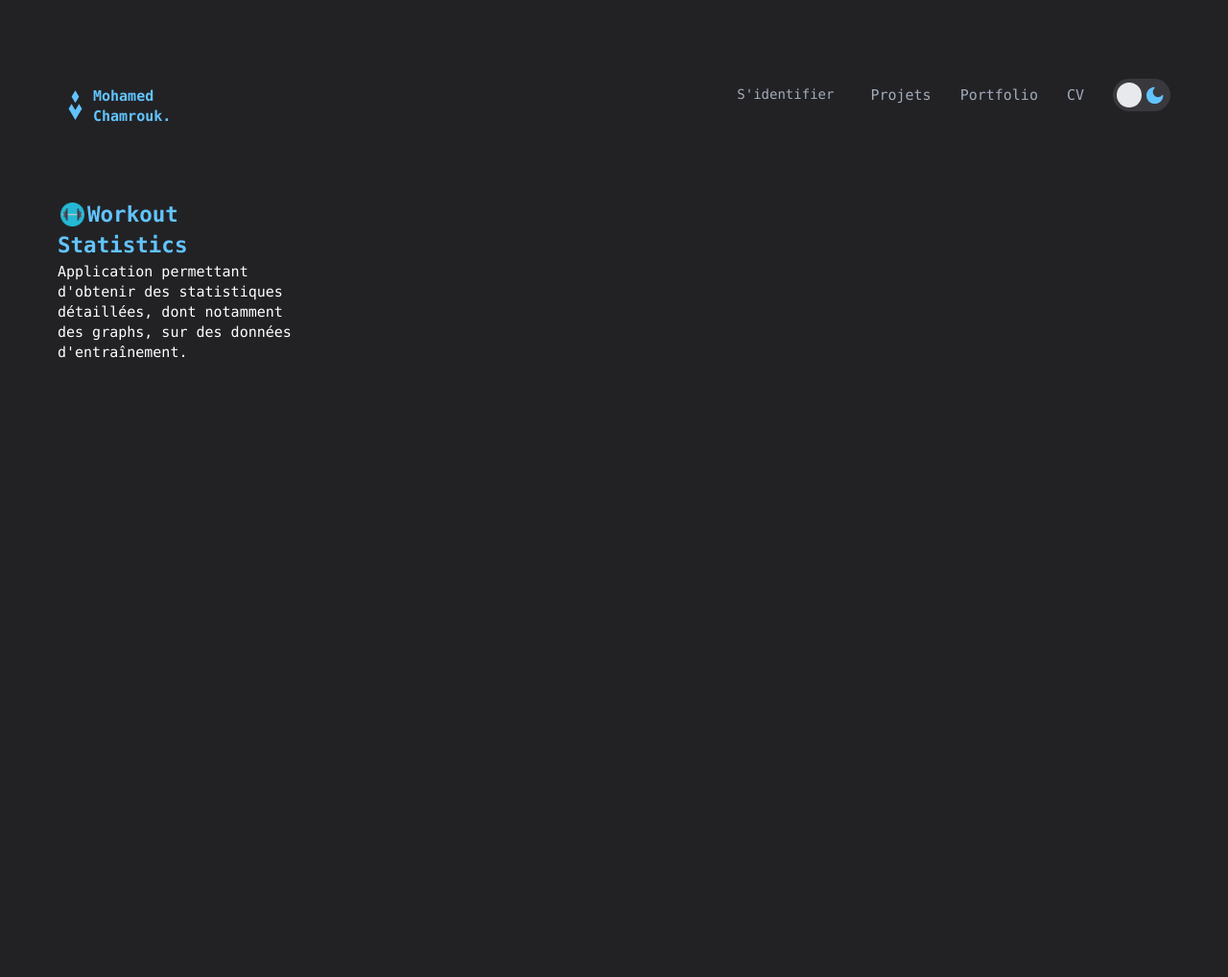
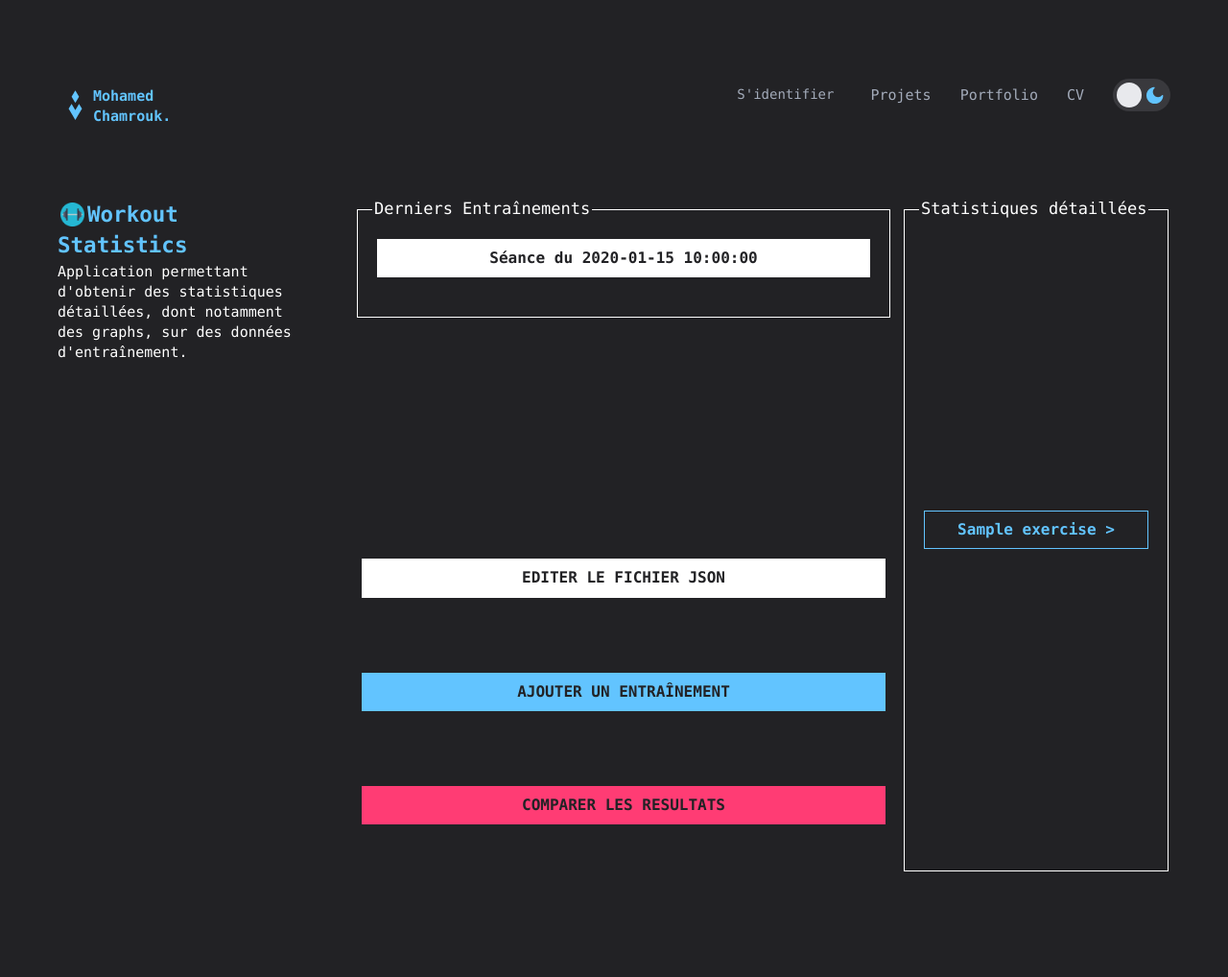
Before and after one commit to mohamed-chamrouk/mohamed.chamrouk.fr, a Flask app: template mohamed_chamrouk_fr/templates/projects/workout/workout_home.html in a window 1280 px wide. Shown: the whole page at 96% size. Before the commit the page ends 373 px from the top, so only its background shows below. Run offline with Flask 2, Linux system fonts and the light colour scheme; the template is opened without the code that fills it: most values are stand-ins (such as "Sample title", 1, 10 or a date in 2020); parts of the project's set-up code (start-up, migrations or seed data) failed here and were passed over.

Commit message:
Ajout de la page d'accueil de l'onglet workout et lien entre la page et le détail d'une séance

```diff
--- a/mohamed_chamrouk_fr/project_workout.py
+++ b/mohamed_chamrouk_fr/project_workout.py
@@ -1,5 +1,7 @@
+import mohamed_chamrouk_fr
 import requests
 import json
+from mohamed_chamrouk_fr import app
 import mohamed_chamrouk_fr.startup as startup
 from flask import (redirect, Blueprint, request, render_template, url_for,
                    make_response)
@@ -52,15 +54,18 @@ def workout():
         jsonFile.close()
 
     sessions = jsonWorkout['sessions']
-    session1 = sessions[5]
-    return render_template('projects/workout/workout_single.html', workout=session1, img_dict=img_dict, type=type)
+    return render_template('projects/workout/workout_home.html', sessions=sessions, exercises=list(img_dict.keys()))
 
-@wkt.route("/projects/workout/<int:id>")
+@wkt.route("/projects/workout/<string:date>")
 @login_required
-def workout_detail(id):
+def workout_detail(date):
+    date=date.replace('-', '/')
     with open('mohamed_chamrouk_fr/templates/projects/workout/temp_workout_data_output.json') as jsonFile:
         jsonWorkout = json.load(jsonFile)
         jsonFile.close()
-
-    session = jsonWorkout['sessions'][id]
-    return render_template('projects/workout/workout.html', workout=session1, img_dict=img_dict, type=type)
+    session = []
+    for workout in jsonWorkout['sessions']:
+        if workout['date'] == date:
+            session += [workout]
+    app.logger.info(f"{session} et {session[0]}")
+    return render_template('projects/workout/workout_single.html', workout=session[0], img_dict=img_dict, type=type)
--- a/mohamed_chamrouk_fr/static/css/workout.css
+++ b/mohamed_chamrouk_fr/static/css/workout.css
@@ -24,12 +24,35 @@ p a {
 }
 
 tr {
-    font-size : initial;
+    font-size: initial;
     font-weight: 600;
+}
+
+.table-home td,
+.table-home th,
+.table-home td p {
+    vertical-align: middle;
+    margin-bottom: 0px;
+    text-align: center;
+    border: 0px;
+    border-collapse: unset;
+}
+
+.button-edits {
+    grid-area: two;
+    margin-top: 10px;
+    margin-inline-start: 2px;
+    margin-inline-end: 2px;
 }
 
 .terminal-alert {
     margin-bottom: 0px;
+}
+
+.btn {
+    padding-top: 0.5em;
+    padding-bottom: 0.5em;
+    width: 100%;
 }
 
 @media (min-width: 768px) {
@@ -41,6 +64,16 @@ tr {
     }
     .mobile-head {
         width: 20%;
+    }
+    .wrapper-workout {
+        display: grid;
+        grid-gap: 10px;
+        grid-template-columns: 2fr 1fr;
+        grid-template-areas: "one three" "two three";
+    }
+    .overflow-field {
+        overflow-y: scroll;
+        height: 700px;
     }
 }
 
--- a/mohamed_chamrouk_fr/templates/projects/workout/workout_home.html
+++ b/mohamed_chamrouk_fr/templates/projects/workout/workout_home.html
@@ -1,5 +1,73 @@
-{% extends 'projects/workout/workout.html' %}
+{% extends 'projects/workout/workout.html' %} {% block content %}
+<div class="wrapper-workout">
+    <form action="/projects/workout/" style="grid-area: one" method="POST">
+        <fieldset>
+            <legend style="font-size: 17px">Derniers Entraînements</legend>
+            <table class="table-info table-home" style="table-layout:fixed; width:100%; height: 100%; margin-top:0px; ">
+                <thead style="visibility: collapse;">
+                    <tr style="vertical-align:middle">
+                        <th>Entraînements</th>
+                    </tr>
+                </thead>
+                <tbody>
+                    {% for session in sessions[-7:] %}
+                    <tr>
+                        <td style="border-right-width: 0px;">
+                            <a class="btn btn-default" href="/projects/workout/{{session['date']|replace('/', '-')}}">Séance du {{session['date']}}</a>
+                        </td>
+                    </tr>
+                    {% endfor %}
+                </tbody>
+            </table>
+        </fieldset>
+    </form>
+    <div class="button-edits">
+        <table class="table-info table-home" style="table-layout:fixed; width:100%; height: 100%; margin-top:0px; ">
+            <thead style="visibility: collapse;">
+                <tr style="vertical-align:middle">
+                    <th style="width: 30%"></th>
+                </tr>
+            </thead>
+            <tbody>
+                <tr>
+                    <td>
+                        <a class="btn btn-default">EDITER LE FICHIER JSON</a>
+                    </td>
+                </tr>
+                <tr>
+                    <td>
+                        <a class="btn btn-primary">AJOUTER UN ENTRAÎNEMENT</a>
+                    </td>
+                </tr>
+                <tr>
+                    <td>
+                        <a class="btn btn-error">COMPARER LES RESULTATS</a>
+                    </td>
+                </tr>
+            </tbody>
+        </table>
+    </div>
+    <form class="form-spotify-stat" action="/projects/workout/" style="grid-area: three" method="POST">
+        <fieldset class="overflow-field">
+            <legend style="font-size: 17px">Statistiques détaillées</legend>
+            <table class="table-info table-home" style="table-layout:fixed; width:100%; height: 100%; margin-top:0px;">
+                <thead style="visibility: collapse;">
+                    <tr style="vertical-align:middle">
+                        <th>Exercices</th>
+                    </tr>
+                </thead>
+                <tbody>
+                    {% for exercise in exercises %}
+                    <tr>
+                        <td>
+                            <a class="btn btn-secondary">{{ exercise }} &gt;</a>
+                        </td>
+                    </tr>
+                    {% endfor %}
+                </tbody>
+            </table>
 
-{% block content %}
-
+        </fieldset>
+    </form>
+</div>
 {% endblock %}
```
